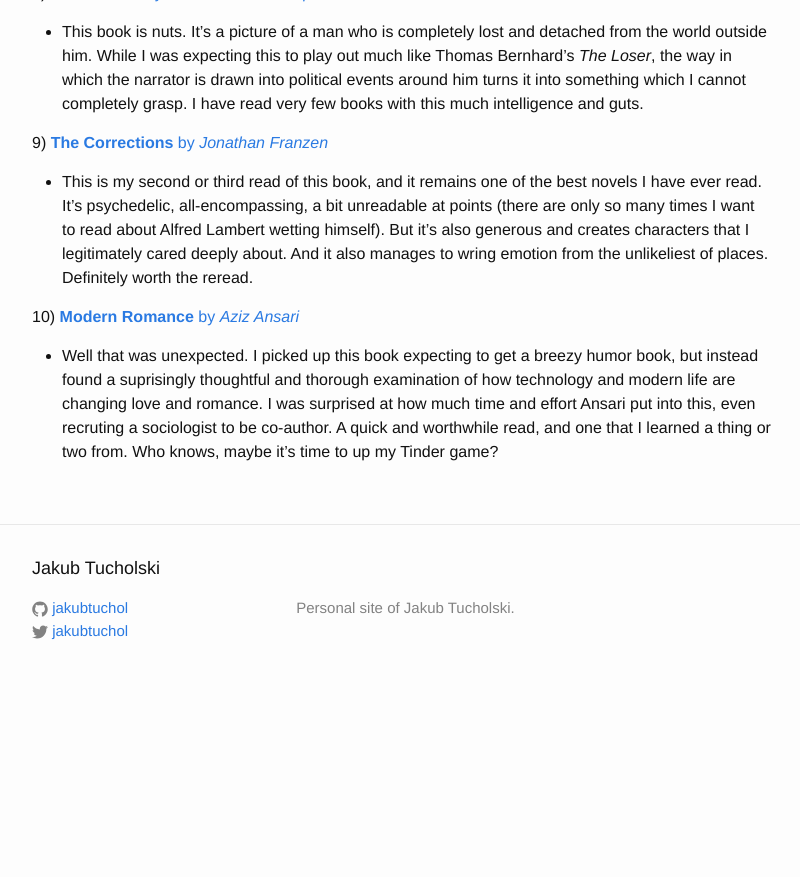
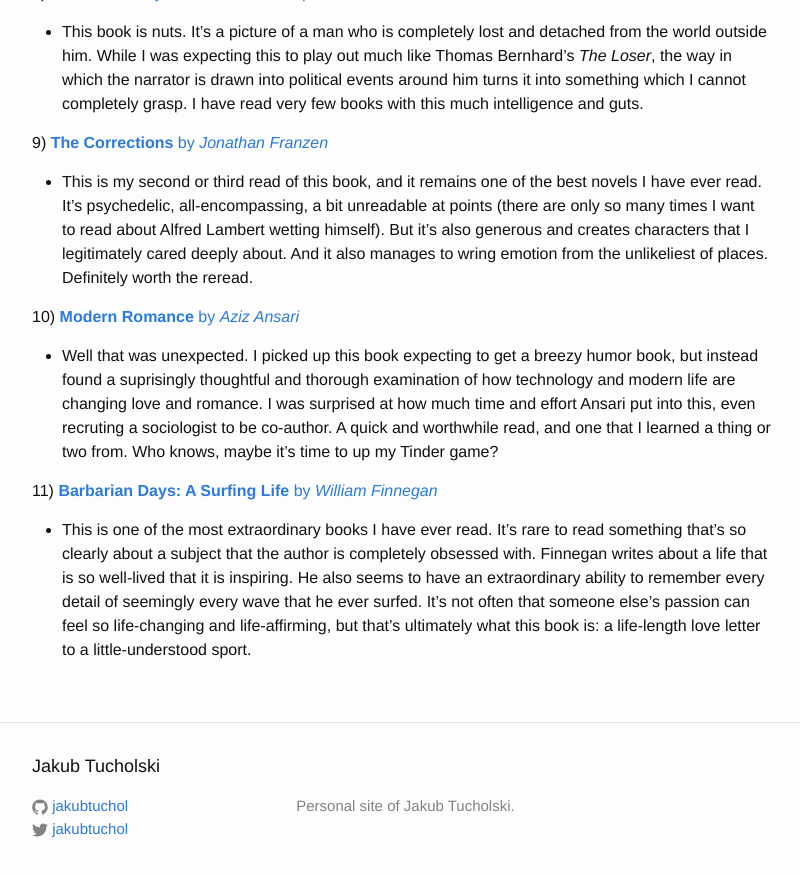
Before and after one commit to jakubtuchol/jakubtuchol.github.io, a Jekyll site: the page built from _posts/2017-01-02-yearly-reading-list.markdown, in a window 1280 px wide and 900 px high, scrolled down 1443 px. Shown: the top 877 px of the window, without its empty margins (238-1038 px from the left). Built offline with Jekyll 4.4.1, drawn with Linux system fonts in a browser that asks for light colours; before the commit the page ends 2145 px from its top, so only the background shows below that.

Commit message:
adding barbarian days

```diff
--- a/_posts/2017-01-02-yearly-reading-list.markdown
+++ b/_posts/2017-01-02-yearly-reading-list.markdown
@@ -50,6 +50,10 @@ This year, I'm aiming to read 52 books (one per week for a year). I'll be keepin
 
 * Well that was unexpected. I picked up this book expecting to get a breezy humor book, but instead found a suprisingly thoughtful and thorough examination of how technology and modern life are changing love and romance. I was surprised at how much time and effort Ansari put into this, even recruting a sociologist to be co-author. A quick and worthwhile read, and one that I learned a thing or two from. Who knows, maybe it's time to up my Tinder game?
 
+11) [**Barbarian Days: A Surfing Life** by *William Finnegan*][barbarian_days]
+
+* This is one of the most extraordinary books I have ever read. It's rare to read something that's so clearly about a subject that the author is completely obsessed with. Finnegan writes about a life that is so well-lived that it is inspiring. He also seems to have an extraordinary ability to remember every detail of seemingly every wave that he ever surfed. It's not often that someone else's passion can feel so life-changing and life-affirming, but that's ultimately what this book is: a life-length love letter to a little-understood sport.
+
 [black_flags]:         https://www.amazon.com/Black-Flags-Rise-Joby-Warrick/dp/0804168938
 [shock_doctrine]:      https://www.amazon.com/Shock-Doctrine-Rise-Disaster-Capitalism/dp/0312427999
 [stranger]:            https://www.amazon.com/Stranger-Albert-Camus/dp/0679720200
@@ -61,3 +65,4 @@ This year, I'm aiming to read 52 books (one per week for a year). I'll be keepin
 [submission]:          https://www.amazon.com/Submission-Novel-Michel-Houellebecq/dp/0374271577
 [corrections]:         https://www.amazon.com/Corrections-Novel-Jonathan-Franzen/dp/0312421273
 [modern_romance]:      https://www.amazon.com/Modern-Romance-Aziz-Ansari/dp/0143109251
+[barbarian_days]:      https://www.amazon.com/Barbarian-Days-Surfing-William-Finnegan/dp/0143109391
```
Also changed, not shown: 1 other file.
